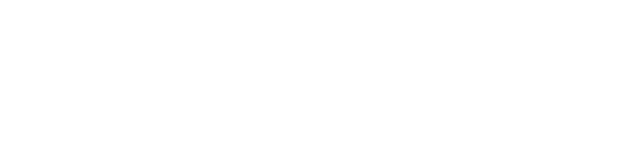
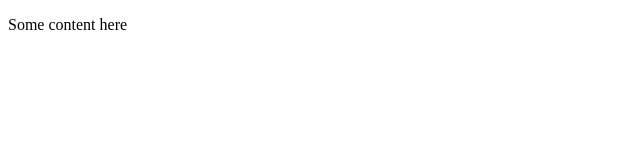
Before and after one commit to seyednaser/Git-Test, a plain HTML site: page index.html in a window 1280 px wide. Shown: the whole page, without its empty margins (0-640 px from the left). Drawn offline with Linux system fonts and the light colour scheme.

Commit message:
Changes in file README.md

```diff
--- a/index.html
+++ b/index.html
@@ -5,6 +5,6 @@
     <title>The index page</title>
 </head>
 <body>
-
+<p>Some content here</p>
 </body>
 </html>
```
Also changed, not shown: 1 other file.
